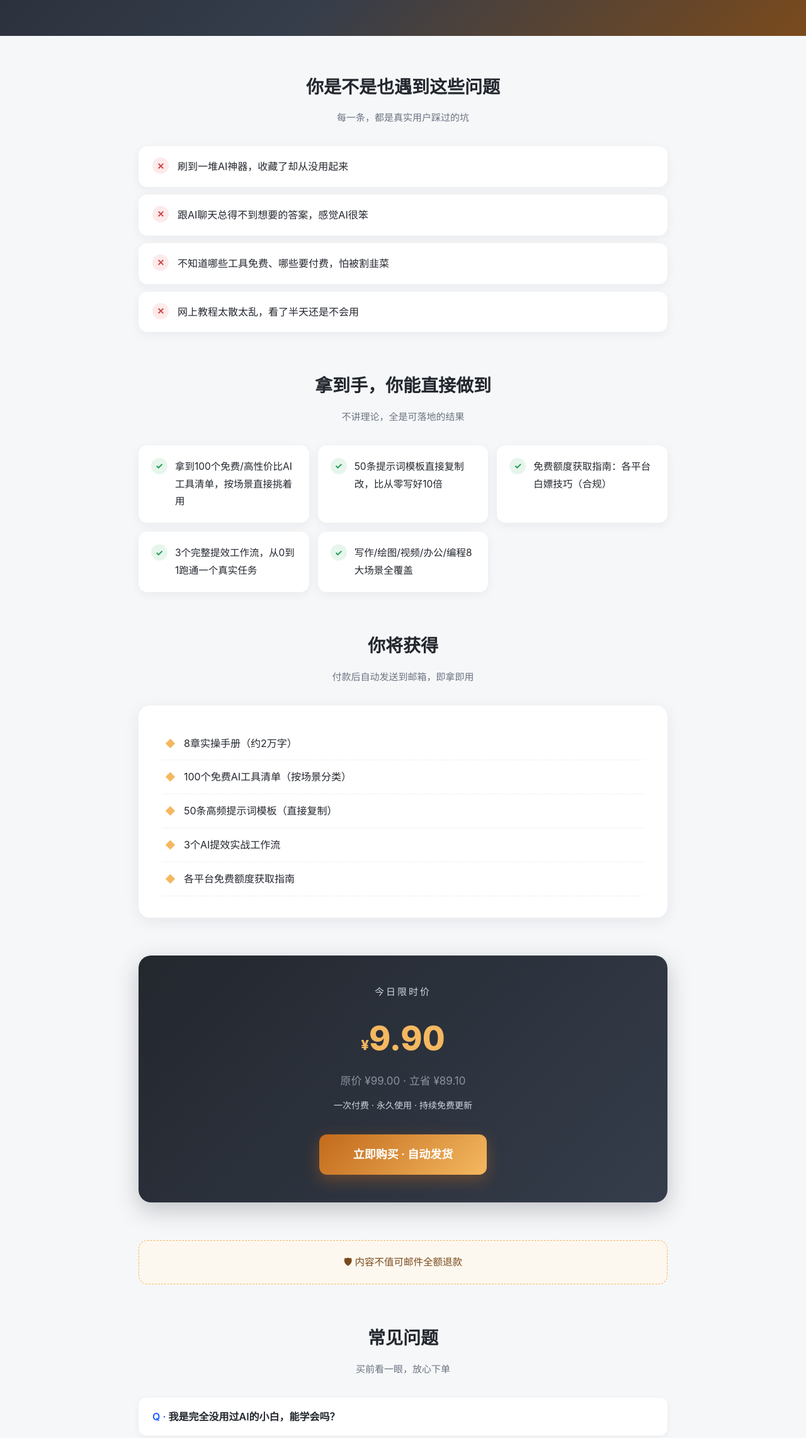
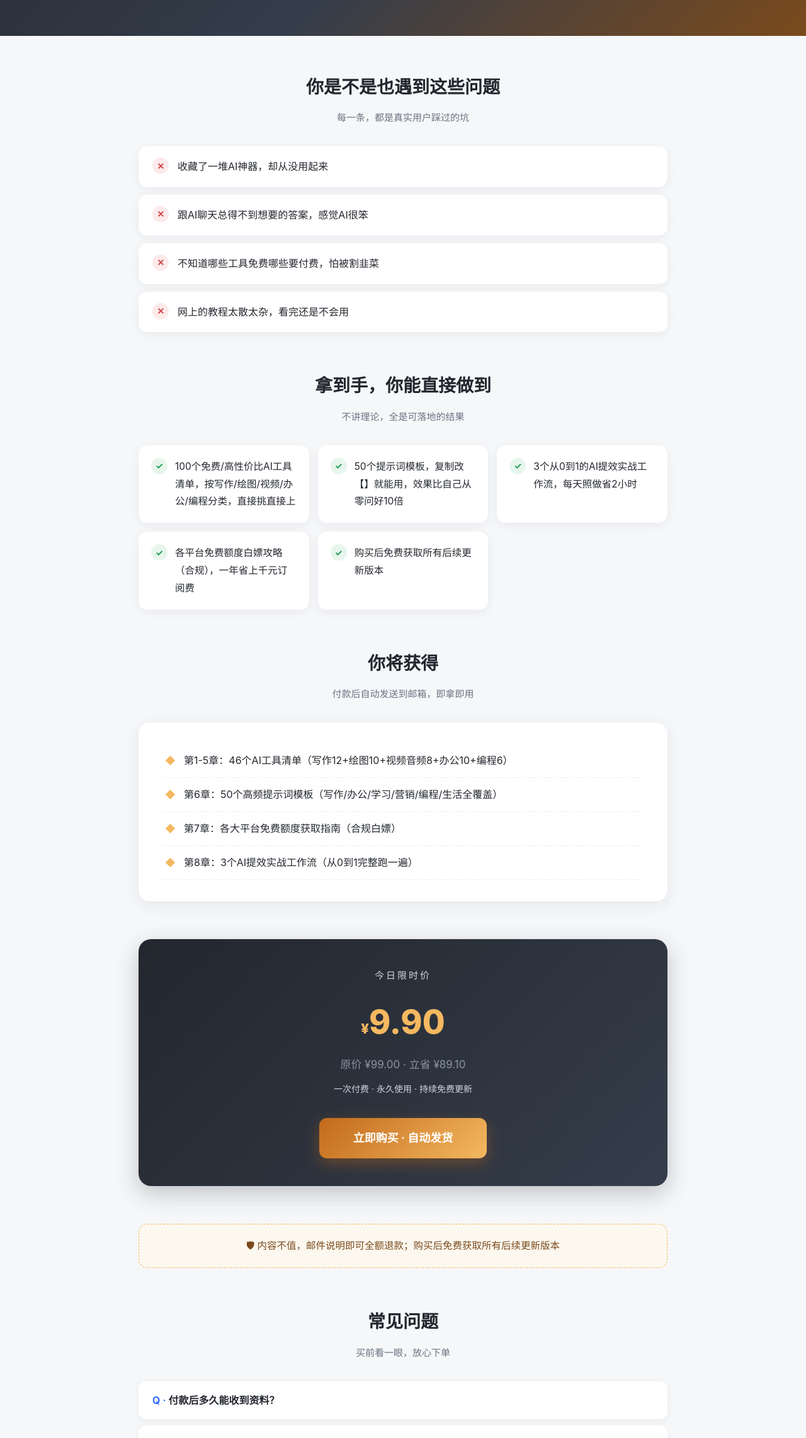
Before and after one commit to meiqiu912/sales-aixxxxxx100xxxaixx50xxxxxx, a plain HTML site: page index.html in a window 1280 px wide. Shown: the part 517-2800 px from the top of the page at 63% size. Drawn offline with Linux system fonts and the light colour scheme.

Commit message:
deploy: index.html

```diff
--- a/index.html
+++ b/index.html
@@ -1,6 +1,6 @@
 <!DOCTYPE html>
 <html lang="zh"><head><meta charset="utf-8"><meta name="viewport" content="width=device-width,initial-scale=1">
-<title>AI工具实战手册（100个免费AI工具+50条提示词模板） · 限时特惠</title>
+<title>AI工具实战手册：100个免费AI工具+50个提示词模板 · 限时特惠</title>
 <style>
 *{box-sizing:border-box;margin:0;padding:0}
 body{font-family:-apple-system,"PingFang SC","Microsoft YaHei",system-ui,sans-serif;background:#f6f7f9;color:#23272e;line-height:1.8}
@@ -43,40 +43,39 @@ details p{padding:0 22px 18px;color:#4a5260;font-size:15px}
 </style></head><body>
 <header class="hero">
   <div class="badge">LIMITED OFFER</div>
-  <h1>AI工具实战手册（100个免费AI工具+50条提示词模板）</h1>
-  <div class="tag">一份让你3天真正用上AI的实操手册，不吹概念，只给能直接用的工具清单和提示词模板</div>
+  <h1>AI工具实战手册：100个免费AI工具+50个提示词模板</h1>
+  <div class="tag">一份让你 3 天用上 AI 的实操指南——100个免费AI工具清单 + 50个拿来即用的提示词模板，复制就能用</div>
 
-  <a class="cta" href="http://localhost:3100/checkout?agent=monika&amp;p=AI%E5%B7%A5%E5%85%B7%E5%AE%9E%E6%88%98%E6%89%8B%E5%86%8C100%E4%B8%AA%E5%85%8D%E8%B4%B9AI%E5%B7%A5%E5%85%B750%E6%9D%A1%E6%8F%90%E7%A4%BA%E8%AF%8D%E6%A8%A1%E6%9D%BF">立即获取</a>
+  <a class="cta" href="http://localhost:3100/checkout?agent=monika&amp;p=AI%E5%B7%A5%E5%85%B7%E5%AE%9E%E6%88%98%E6%89%8B%E5%86%8C100%E4%B8%AA%E5%85%8D%E8%B4%B9AI%E5%B7%A5%E5%85%B750%E4%B8%AA%E6%8F%90%E7%A4%BA%E8%AF%8D%E6%A8%A1%E6%9D%BF">立即获取</a>
   <div class="price-line">限时 <b>¥9.90</b><s>¥99.00</s></div>
 </header>
 <main class="wrap">
-<section class="sec"><h2>你是不是也遇到这些问题</h2><p class="lead">每一条，都是真实用户踩过的坑</p><div class="pain"><span class="x">✕</span>刷到一堆AI神器，收藏了却从没用起来</div>
+<section class="sec"><h2>你是不是也遇到这些问题</h2><p class="lead">每一条，都是真实用户踩过的坑</p><div class="pain"><span class="x">✕</span>收藏了一堆AI神器，却从没用起来</div>
 <div class="pain"><span class="x">✕</span>跟AI聊天总得不到想要的答案，感觉AI很笨</div>
-<div class="pain"><span class="x">✕</span>不知道哪些工具免费、哪些要付费，怕被割韭菜</div>
-<div class="pain"><span class="x">✕</span>网上教程太散太乱，看了半天还是不会用</div></section>
-<section class="sec"><h2>拿到手，你能直接做到</h2><p class="lead">不讲理论，全是可落地的结果</p><div class="ben-grid"><div class="ben"><span class="ck">✓</span><div>拿到100个免费/高性价比AI工具清单，按场景直接挑着用</div></div>
-<div class="ben"><span class="ck">✓</span><div>50条提示词模板直接复制改，比从零写好10倍</div></div>
-<div class="ben"><span class="ck">✓</span><div>免费额度获取指南：各平台白嫖技巧（合规）</div></div>
-<div class="ben"><span class="ck">✓</span><div>3个完整提效工作流，从0到1跑通一个真实任务</div></div>
-<div class="ben"><span class="ck">✓</span><div>写作/绘图/视频/办公/编程8大场景全覆盖</div></div></div></section>
-<section class="sec"><h2>你将获得</h2><p class="lead">付款后自动发送到邮箱，即拿即用</p><div class="deliv"><ul><li>8章实操手册（约2万字）</li>
-<li>100个免费AI工具清单（按场景分类）</li>
-<li>50条高频提示词模板（直接复制）</li>
-<li>3个AI提效实战工作流</li>
-<li>各平台免费额度获取指南</li></ul></div></section>
+<div class="pain"><span class="x">✕</span>不知道哪些工具免费哪些要付费，怕被割韭菜</div>
+<div class="pain"><span class="x">✕</span>网上的教程太散太杂，看完还是不会用</div></section>
+<section class="sec"><h2>拿到手，你能直接做到</h2><p class="lead">不讲理论，全是可落地的结果</p><div class="ben-grid"><div class="ben"><span class="ck">✓</span><div>100个免费/高性价比AI工具清单，按写作/绘图/视频/办公/编程分类，直接挑直接上</div></div>
+<div class="ben"><span class="ck">✓</span><div>50个提示词模板，复制改【】就能用，效果比自己从零问好10倍</div></div>
+<div class="ben"><span class="ck">✓</span><div>3个从0到1的AI提效实战工作流，每天照做省2小时</div></div>
+<div class="ben"><span class="ck">✓</span><div>各平台免费额度白嫖攻略（合规），一年省上千元订阅费</div></div>
+<div class="ben"><span class="ck">✓</span><div>购买后免费获取所有后续更新版本</div></div></div></section>
+<section class="sec"><h2>你将获得</h2><p class="lead">付款后自动发送到邮箱，即拿即用</p><div class="deliv"><ul><li>第1-5章：46个AI工具清单（写作12+绘图10+视频音频8+办公10+编程6）</li>
+<li>第6章：50个高频提示词模板（写作/办公/学习/营销/编程/生活全覆盖）</li>
+<li>第7章：各大平台免费额度获取指南（合规白嫖）</li>
+<li>第8章：3个AI提效实战工作流（从0到1完整跑一遍）</li></ul></div></section>
 <section class="sec"><div class="price-card">
 <div style="font-size:15px;color:#cfd6e0;letter-spacing:.2em;margin-bottom:14px">今日限时价</div>
 <div class="now"><small>¥</small>9.90</div>
 <div class="was">原价 ¥99.00 · 立省 ¥89.10</div>
 <div class="urg">一次付费 · 永久使用 · 持续免费更新</div>
-<a class="cta" href="http://localhost:3100/checkout?agent=monika&amp;p=AI%E5%B7%A5%E5%85%B7%E5%AE%9E%E6%88%98%E6%89%8B%E5%86%8C100%E4%B8%AA%E5%85%8D%E8%B4%B9AI%E5%B7%A5%E5%85%B750%E6%9D%A1%E6%8F%90%E7%A4%BA%E8%AF%8D%E6%A8%A1%E6%9D%BF" id="buy">立即购买 · 自动发货</a>
+<a class="cta" href="http://localhost:3100/checkout?agent=monika&amp;p=AI%E5%B7%A5%E5%85%B7%E5%AE%9E%E6%88%98%E6%89%8B%E5%86%8C100%E4%B8%AA%E5%85%8D%E8%B4%B9AI%E5%B7%A5%E5%85%B750%E4%B8%AA%E6%8F%90%E7%A4%BA%E8%AF%8D%E6%A8%A1%E6%9D%BF" id="buy">立即购买 · 自动发货</a>
 </div></section>
-<section class="sec"><div class="guar">🛡 内容不值可邮件全额退款</div></section>
-<section class="sec"><h2>常见问题</h2><p class="lead">买前看一眼，放心下单</p><details><summary>我是完全没用过AI的小白，能学会吗？</summary><p>能。手册从最基础的对话开始讲，第1-5章是工具清单，第6章提示词模板直接复制改，第8章有完整工作流带你从0跑一遍，不需要任何技术背景。</p></details>
-<details><summary>手册是电子版还是纸质版？</summary><p>电子版（PDF/HTML格式），付款后自动发送到你的邮箱，手机电脑都能看，永久有效。</p></details>
-<details><summary>里面的工具现在还能用吗？收费吗？</summary><p>清单里90%以上是免费或有免费额度的工具，付费的会明确标注。手册持续更新，购买后免费获取后续更新版本。</p></details>
-<details><summary>9.9元能买到什么？</summary><p>8章实操手册+100个工具清单+50条提示词模板+3个实战工作流+免费额度获取指南，约2万字，都是可以直接拿去用的东西。</p></details></section>
-<section class="final"><a class="cta" href="http://localhost:3100/checkout?agent=monika&amp;p=AI%E5%B7%A5%E5%85%B7%E5%AE%9E%E6%88%98%E6%89%8B%E5%86%8C100%E4%B8%AA%E5%85%8D%E8%B4%B9AI%E5%B7%A5%E5%85%B750%E6%9D%A1%E6%8F%90%E7%A4%BA%E8%AF%8D%E6%A8%A1%E6%9D%BF">马上开始 · ¥9.90</a></section>
+<section class="sec"><div class="guar">🛡 内容不值，邮件说明即可全额退款；购买后免费获取所有后续更新版本</div></section>
+<section class="sec"><h2>常见问题</h2><p class="lead">买前看一眼，放心下单</p><details><summary>付款后多久能收到资料？</summary><p>付款后系统自动发送全套手册到你的邮箱，通常几分钟内到账，最迟不超过24小时。</p></details>
+<details><summary>里面是免费工具还是付费工具？</summary><p>以免费/高性价比工具为主，每个都标注了免费额度与入口，不会让你花冤枉钱。</p></details>
+<details><summary>我是完全没用过AI的小白，能看懂吗？</summary><p>手册从0基础开始，按章节循序渐进，提示词模板直接复制改就能用，完全不需要技术背景。</p></details>
+<details><summary>以后内容更新了怎么办？</summary><p>购买后免费获取所有后续更新版本，一次购买长期有效。</p></details></section>
+<section class="final"><a class="cta" href="http://localhost:3100/checkout?agent=monika&amp;p=AI%E5%B7%A5%E5%85%B7%E5%AE%9E%E6%88%98%E6%89%8B%E5%86%8C100%E4%B8%AA%E5%85%8D%E8%B4%B9AI%E5%B7%A5%E5%85%B750%E4%B8%AA%E6%8F%90%E7%A4%BA%E8%AF%8D%E6%A8%A1%E6%9D%BF">马上开始 · ¥9.90</a></section>
 </main>
 <footer class="foot">付款后系统自动发送交付内容到你填写的邮箱 · 如有问题请联系 heisedongliagent05@coalball.cn</footer>
 </body></html>
```
